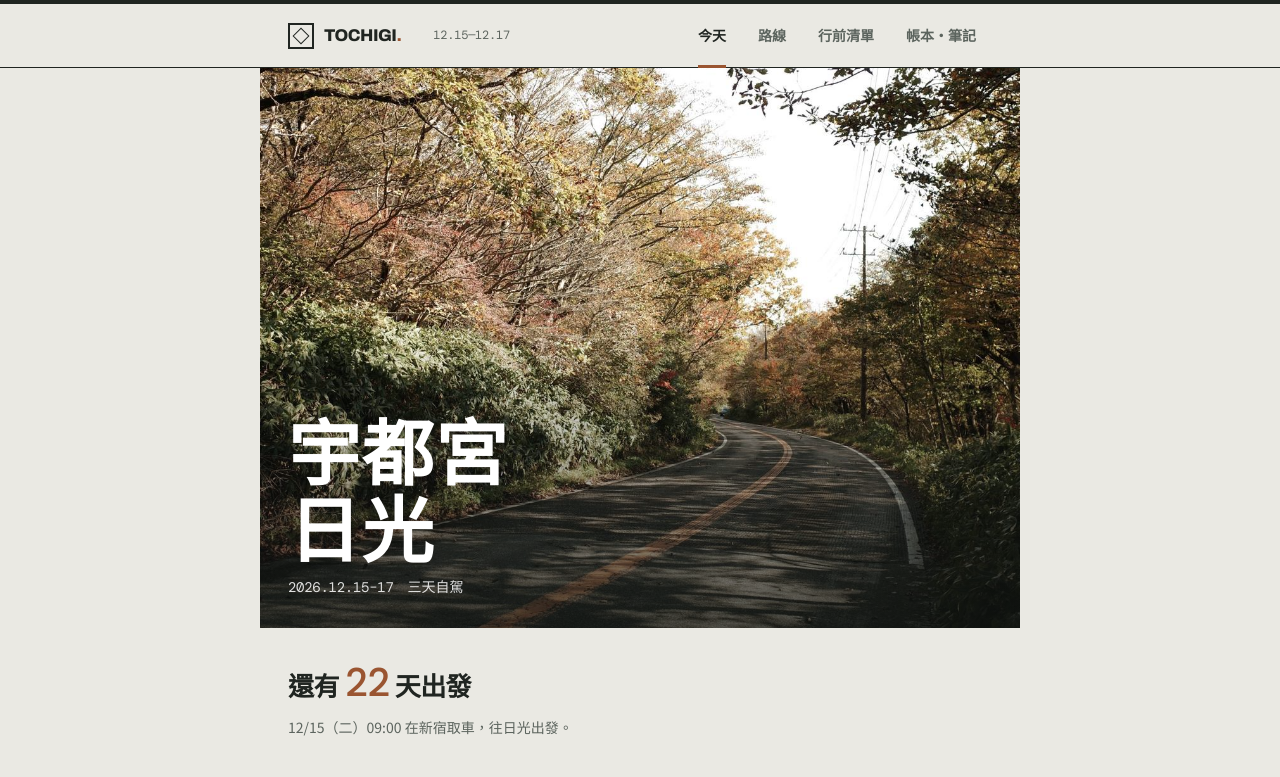
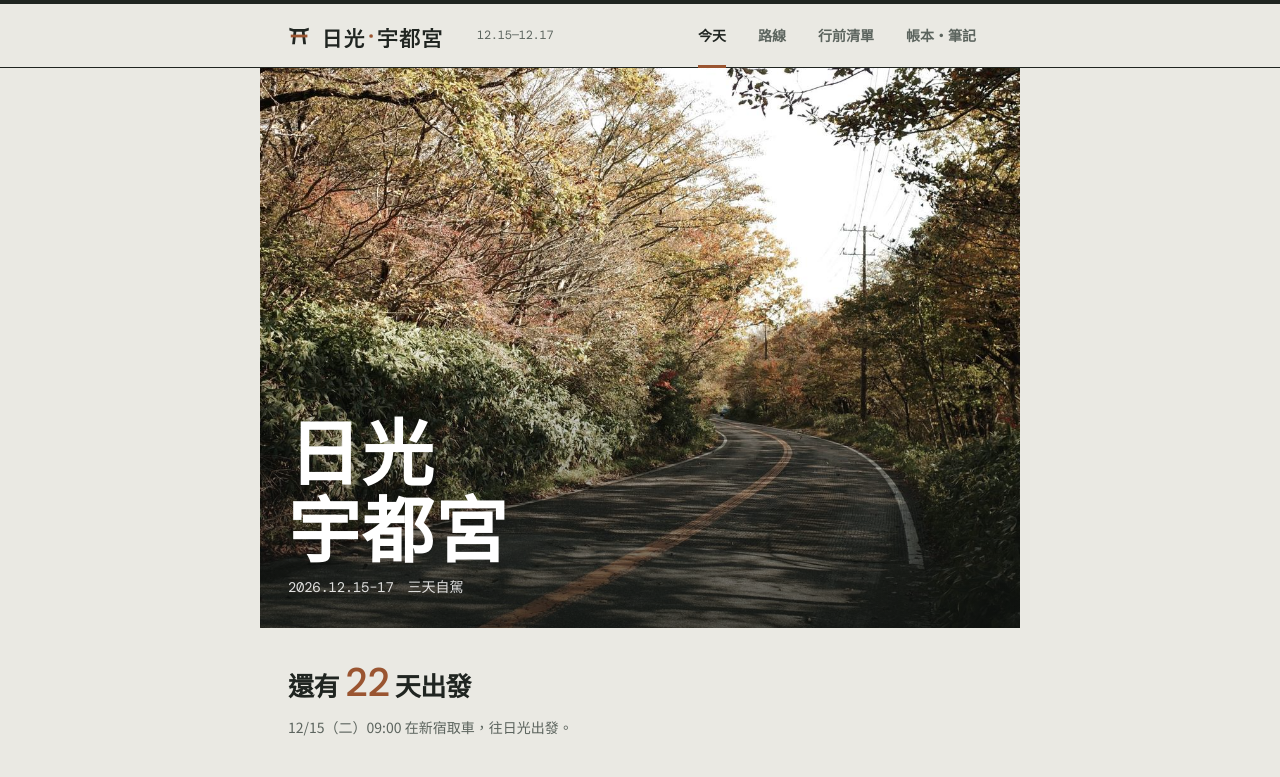
Before and after one commit to benny6315332-sudo/utsunomiya-2026, a plain HTML site: page index.html in a window 1280 px wide. Shown: the top 777 px of the page. Drawn offline with nearby package versions, Linux system fonts and the light colour scheme.

Commit message:
Use new torii logo, favicon and footer lockup
Co-Authored-By: Claude Opus 5.5 <noreply@anthropic.com>
Claude-Session: https://claude.ai/code/session_01DL1izsFJPm9QmTn1MYrQme

```diff
--- a/index.html
+++ b/index.html
@@ -5,10 +5,11 @@
 <meta name="viewport" content="width=device-width,initial-scale=1,viewport-fit=cover">
 <meta name="theme-color" content="#eae9e3">
 <meta name="description" content="宇都宮・日光 3 日旅行手札 2026.12.15–12.17">
-<title>TOCHIGI — 宇都宮・日光 3 日手札</title>
+<title>日光・宇都宮 — 三日自駕手札</title>
+<link rel="icon" href="img/favicon.svg" type="image/svg+xml">
 <link rel="preconnect" href="https://fonts.googleapis.com">
 <link rel="preconnect" href="https://fonts.gstatic.com" crossorigin>
-<link href="https://fonts.googleapis.com/css2?family=Archivo:wght@800&family=DM+Mono:wght@400;500&family=Noto+Sans+TC:wght@400;500;700;900&display=swap" rel="stylesheet">
+<link href="https://fonts.googleapis.com/css2?family=DM+Mono:wght@400;500&family=Noto+Sans+TC:wght@400;500;700;900&display=swap" rel="stylesheet">
 <style>
 :root{
  --paper:#eae9e3;--card:#f4f3ee;--ink:#202521;--muted:#5c645e;--line:#c3c8bf;
@@ -35,9 +36,7 @@ a{color:inherit;text-decoration:none;-webkit-tap-highlight-color:transparent}
 .topline{height:4px;background:var(--ink)}
 header{position:sticky;top:0;z-index:40;height:var(--header);background:var(--paper);border-bottom:1px solid var(--ink)}
 .head{height:100%;display:flex;align-items:center;gap:12px}
-.brand{display:flex;align-items:center;gap:10px;font:800 17px var(--display);letter-spacing:-.03em}
-.mark{width:26px;height:26px;border:2px solid var(--ink);position:relative}
-.mark:before{content:'';position:absolute;inset:5px;border:1px solid var(--ink);transform:rotate(45deg)}
+.brand{display:flex;align-items:center}.brand img{display:block;height:24px;width:auto}
 .head .when{margin-left:auto;font-size:12px;color:var(--muted)}
 .topnav{display:none}
 
@@ -175,8 +174,7 @@ h1,h2,h3{margin:0;letter-spacing:-.02em;text-wrap:balance}
 .bnav button.active{color:var(--rust)}
 
 footer{border-top:1px solid var(--ink);padding:22px 0 calc(var(--nav) + 30px + env(safe-area-inset-bottom))}
-footer .logo{font:800 40px/1 var(--display);letter-spacing:-.04em}
-footer p{margin:6px 0 0;font-size:12px;color:var(--muted)}
+footer .lockup{display:block;width:100%;max-width:466px;height:auto;margin-left:-14px}
 
 .toast{position:fixed;left:16px;right:16px;bottom:calc(var(--nav) + 14px + env(safe-area-inset-bottom));z-index:120;background:var(--ink);color:#fff;padding:12px 16px;font-size:14px;box-shadow:0 8px 24px rgba(20,25,21,.25);opacity:0;transform:translateY(8px);pointer-events:none;transition:opacity .2s var(--ease),transform .2s var(--ease);max-width:420px;margin:0 auto}
 .toast.show{opacity:1;transform:none}
@@ -224,7 +222,7 @@ footer p{margin:6px 0 0;font-size:12px;color:var(--muted)}
 </svg>
 <div class="topline"></div>
 <header><div class="wrap head">
- <a class="brand" href="#today" aria-label="TOCHIGI 手札首頁"><span class="mark" aria-hidden="true"></span><span>TOCHIGI<span class="dot">.</span></span></a>
+ <a class="brand" href="#today"><img src="img/logo.svg" width="170" height="26" alt="日光・宇都宮 手札首頁"></a>
  <span class="when num">12.15—12.17</span>
  <nav class="topnav" aria-label="主選單">
   <button data-page="today">今天</button><button data-page="route">路線</button><button data-page="check">行前清單</button><button data-page="more">帳本・筆記</button>
@@ -238,7 +236,7 @@ footer p{margin:6px 0 0;font-size:12px;color:var(--muted)}
  <section class="page" id="page-more" aria-label="帳本與筆記"></section>
 </main>
 
-<footer><div class="wrap"><div class="logo">TOCHIGI<span class="dot">.</span></div><p>宇都宮 — 日光　2026 冬・自駕三日</p></div></footer>
+<footer><div class="wrap"><img class="lockup" src="img/lockup.svg" width="466" height="190" alt="日光・宇都宮 NIKKO / UTSUNOMIYA, TOCHIGI DEC 2026" loading="lazy"></div></footer>
 
 <nav class="bnav" aria-label="手機導覽">
  <button data-page="today"><svg class="ico"><use href="#i-today"/></svg>今天</button>
@@ -339,7 +337,7 @@ function renderToday(){
   status=`<div class="lead"><h2>還有 <span class="num">${left}</span> 天出發</h2><p>12/15（二）09:00 在新宿取車，往日光出發。</p></div>
   <div class="section"><h2>出發前還要確認<span class="count num">${todo.length}</span></h2>${todo.length?todo.slice(0,3).map(c=>checkRow(c,'renderToday')).join('')+(todo.length>3?`<button class="more" onclick="go('check')">還有 ${todo.length-3} 項${I('right')}</button>`:''):'<p class="empty">全部確認完成，可以安心出發。</p>'}</div>`}
  else status=`<div class="lead"><h2>謝謝這三天。</h2><p>帳本與筆記都還留在「帳本」頁，記得匯出備份。</p></div>`;
- document.getElementById('page-today').innerHTML=`<div class="cover">${img('cover','cover-img','秋天山間的彎道，路中央一條橘色分隔線',true)}<div class="cover-txt"><h1>宇都宮<br>日光</h1><p><span class="num">2026.12.15–17</span>　三天自駕</p></div></div>${status}
+ document.getElementById('page-today').innerHTML=`<div class="cover">${img('cover','cover-img','秋天山間的彎道，路中央一條橘色分隔線',true)}<div class="cover-txt"><h1>日光<br>宇都宮</h1><p><span class="num">2026.12.15–17</span>　三天自駕</p></div></div>${status}
  <div class="section"><h2>三天路線</h2>${dayLinks()}</div>
  <div class="section hotel"><h2>住宿</h2><h3>Fairfield by Marriott Tochigi Utsunomiya</h3><p>栃木宇都宮萬楓酒店・12/15、12/16 連住兩晚・免費平面停車</p><a class="btn dark" href="${HOTEL_MAP}" target="_blank" rel="noopener">飯店導航${I('out')}</a></div>`}
 
```
Also changed, not shown: img/favicon.svg (added), img/lockup.svg (added), img/logo.svg (added).
